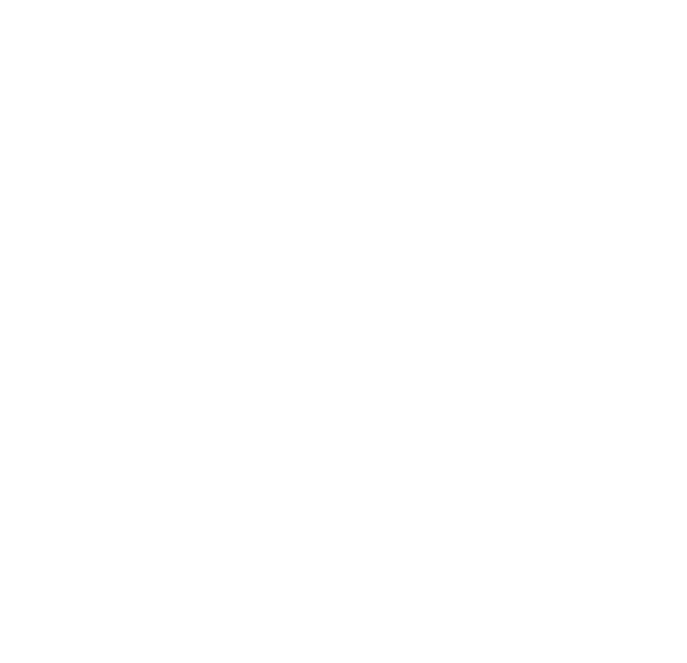
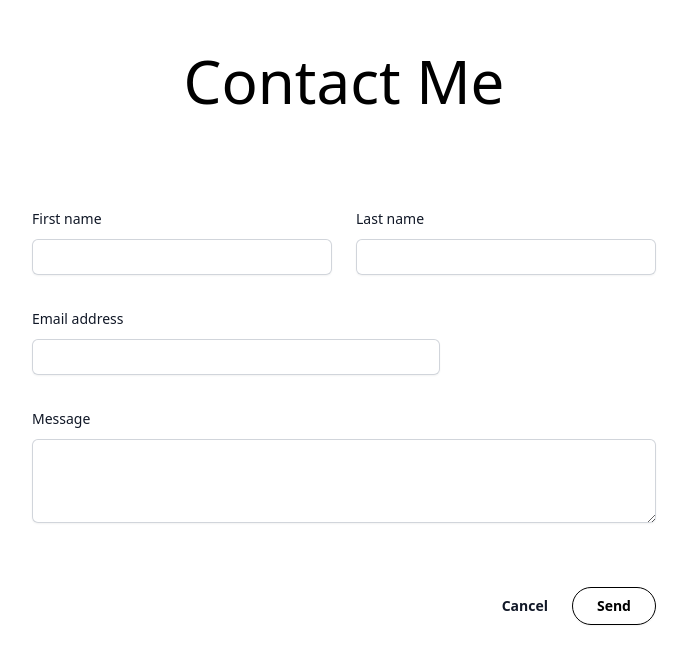
Before and after one commit to rironald/Portfolio, a React (Vite) app: page / in a window 1280 px wide. Shown: the part 3799-4462 px from the top of the page, without its empty margins (296-983 px from the left). Before the commit the page ends 3690 px from the top, so only its background shows below. Built offline with nearby package versions, Linux system fonts and the light colour scheme.

Commit message:
Created a "Contact" component and installed tailwindcss forms.

```diff
--- a/package.json
+++ b/package.json
@@ -18,6 +18,7 @@
   },
   "devDependencies": {
     "@eslint/js": "^9.13.0",
+    "@tailwindcss/forms": "^0.5.9",
     "@types/react": "^18.3.12",
     "@types/react-dom": "^18.3.1",
     "@vitejs/plugin-react": "^4.3.3",
--- a/src/App.tsx
+++ b/src/App.tsx
@@ -3,6 +3,7 @@
 import Experience from "./Components/Experience";
 import About from "./Components/About";
 import Projects from "./Components/Projects";
+import Contact from "./Components/Contact";
 
 function App() {
   return (
@@ -17,6 +18,8 @@
       <Experience />
       {/*Projects*/}
       <Projects />
+      {/*Contact*/}
+      <Contact />
     </>
   );
 }
--- /dev/null
+++ b/src/Components/Contact.tsx
@@ -0,0 +1,109 @@
+function Contact() {
+  return (
+    <div className="max-w-7xl mx-auto pt-60 md:py-40">
+      <div>
+        <div>
+          <h3 className="text-center text-black font-medium text-6xl">
+            Contact Me
+          </h3>
+        </div>
+        <div className="mx-auto px-6 pb-4 max-w-2xl">
+          <form>
+            <div className="space-y-12">
+              <div className="pb-12"></div>
+              <div className="pb-10">
+                <div className="mt-10 grid grid-cols-1 gap-x-6 gap-y-8 sm:grid-cols-6">
+                  <div className="sm:col-span-3">
+                    <label
+                      htmlFor="first-name"
+                      className="block text-sm/6 font-medium text-gray-900"
+                    >
+                      First name
+                    </label>
+                    <div className="mt-2">
+                      <input
+                        type="text"
+                        name="first-name"
+                        id="first-name"
+                        autoComplete="given-name"
+                        className="block w-full rounded-md border-0 py-1.5 text-gray-900 shadow-sm ring-1 ring-inset ring-gray-300 placeholder:text-gray-400 focus:ring-2 focus:ring-inset focus:ring-gray-400 sm:text-sm/6"
+                      />
+                    </div>
+                  </div>
+
+                  <div className="sm:col-span-3">
+                    <label
+                      htmlFor="last-name"
+                      className="block text-sm/6 font-medium text-gray-900"
+                    >
+                      Last name
+                    </label>
+                    <div className="mt-2">
+                      <input
+                        type="text"
+                        name="last-name"
+                        id="last-name"
+                        autoComplete="family-name"
+                        className="block w-full rounded-md border-0 py-1.5 text-gray-900 shadow-sm ring-1 ring-inset ring-gray-300 placeholder:text-gray-400 focus:ring-2 focus:ring-inset focus:ring-gray-400 sm:text-sm/6"
+                      />
+                    </div>
+                  </div>
+
+                  <div className="sm:col-span-4">
+                    <label
+                      htmlFor="email"
+                      className="block text-sm/6 font-medium text-gray-900"
+                    >
+                      Email address
+                    </label>
+                    <div className="mt-2">
+                      <input
+                        id="email"
+                        name="email"
+                        type="email"
+                        autoComplete="email"
+                        className="block w-full rounded-md border-0 py-1.5 text-gray-900 shadow-sm ring-1 ring-inset ring-gray-300 placeholder:text-gray-400 focus:ring-2 focus:ring-inset focus:ring-gray-400 sm:text-sm/6"
+                      />
+                    </div>
+                  </div>
+                  <div className="col-span-full">
+                    <label
+                      htmlFor="about"
+                      className="block text-sm/6 font-medium text-gray-900"
+                    >
+                      Message
+                    </label>
+                    <div className="mt-2">
+                      <textarea
+                        id="about"
+                        name="about"
+                        rows={3}
+                        className="block w-full rounded-md border-0 py-1.5 text-gray-900 shadow-sm ring-1 ring-inset ring-gray-300 placeholder:text-gray-400 focus:ring-2 focus:ring-inset focus:ring-gray-400 sm:text-sm/6"
+                      ></textarea>
+                    </div>
+                  </div>
+                </div>
+              </div>
+            </div>
+            <div className="mt-6 flex items-center justify-end gap-x-6">
+              <button
+                type="button"
+                className="text-sm/6 font-semibold text-gray-900"
+              >
+                Cancel
+              </button>
+              <button
+                type="submit"
+                className=" px-6 py-2 text-sm font-semibold text-black shadow-sm border border-black rounded-3xl hover:bg-black hover:text-white"
+              >
+                Send
+              </button>
+            </div>
+          </form>
+        </div>
+      </div>
+    </div>
+  );
+}
+
+export default Contact;
--- a/tailwind.config.js
+++ b/tailwind.config.js
@@ -4,5 +4,5 @@
   theme: {
     extend: {},
   },
-  plugins: [],
+  plugins: [require("@tailwindcss/forms")],
 };
```
Also changed, not shown: 1 other file (tests, documents, lock files or other folders).
